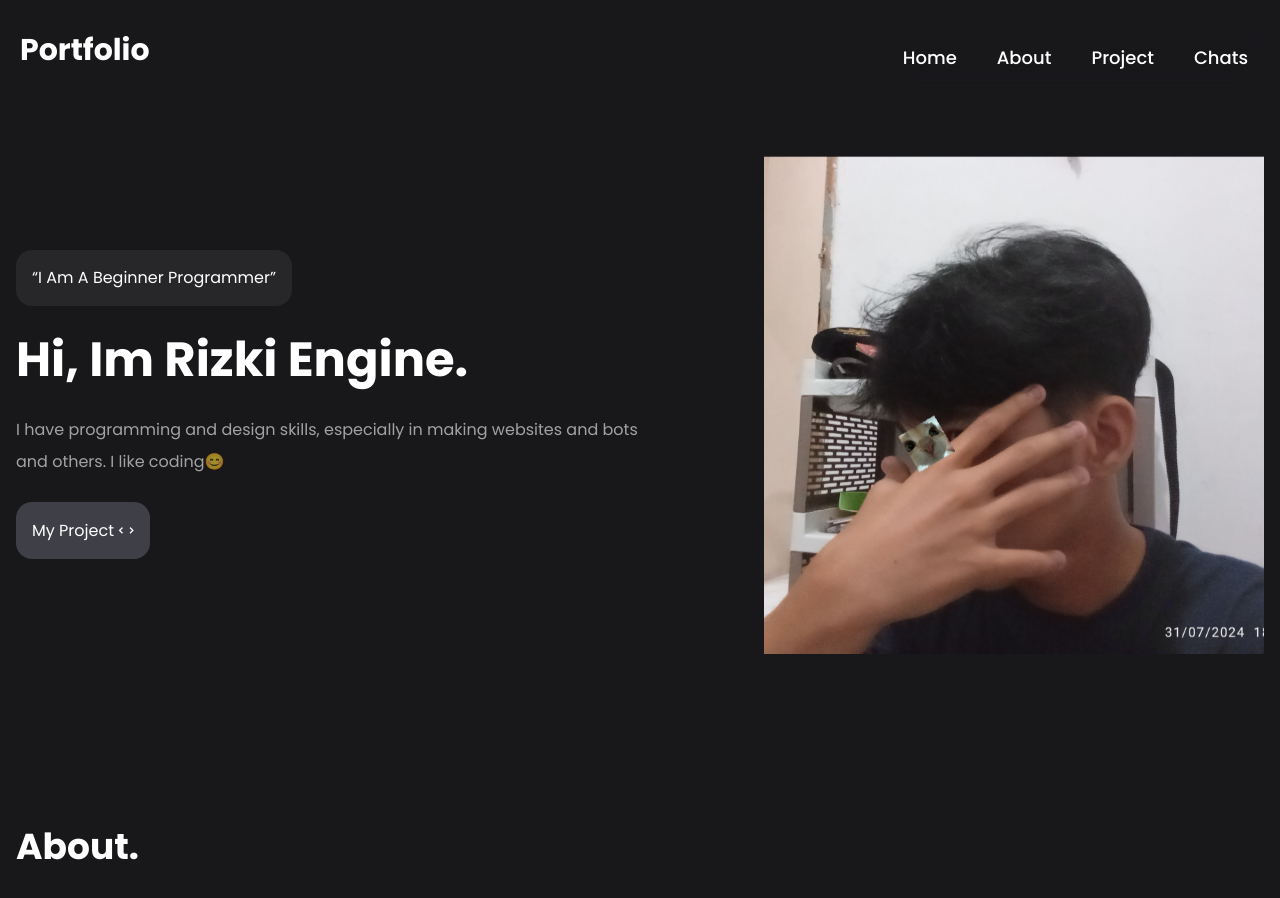
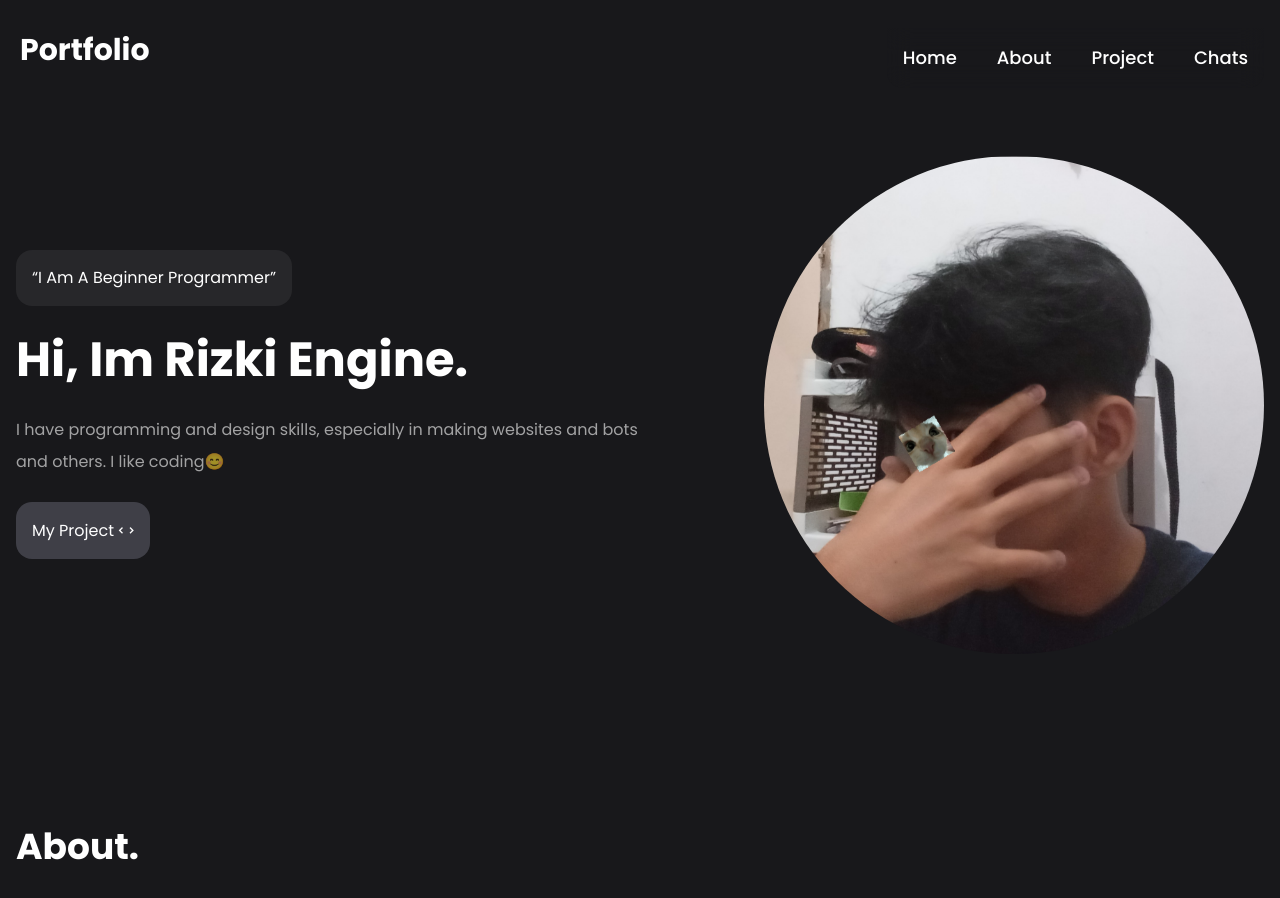
Before and after one commit to RizkiOfc/portfolio, a React (Vite) app: page / in a window 1280 px wide. Shown: the top 898 px of the page. Built offline with nearby package versions, Linux system fonts and the light colour scheme.

Commit message:
Update App.jsx

```diff
--- a/src/App.jsx
+++ b/src/App.jsx
@@ -17,7 +17,7 @@ function App() {
           <a href="#project" className='bg-zinc-700 p-4 rounded-2xl hover:bg-zinc-600'>My Project <i className="ri-code-view"></i></a>
         </div>
       </div>
-      <img src={DataImage.HeroImage} alt="Meuni, Kepo" className='w-[500px] md:ml-auto animate__animated animate__fadeInUp animate__delay-3s' loading='lazy' />
+      <img src={DataImage.HeroImage} alt="Meuni, Kepo" className='w-[500px] md:ml-auto animate__animated animate__fadeInUp animate__delay-3s rounded-full' loading='lazy' />
     </div>
     <div className="about mt-32 py-10" id='about'>
       <h1 className='text-4xl/snug font-bold mb-4' data-aos="fade-right">About.</h1>
```
